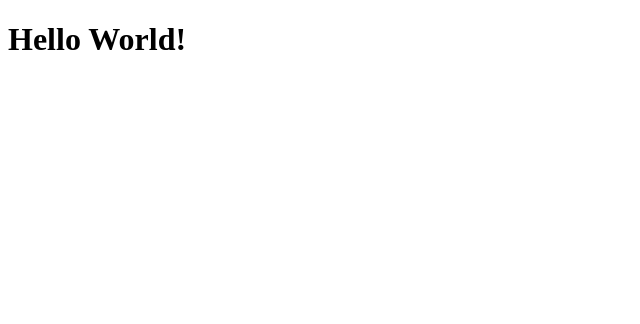
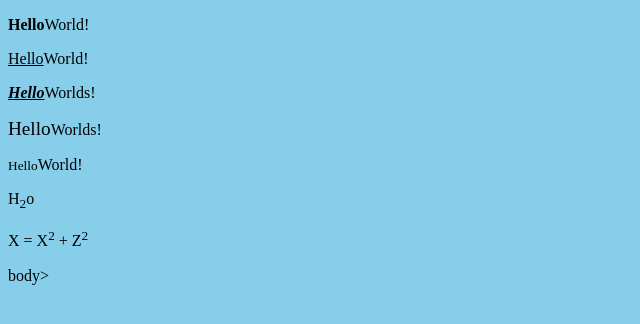
Before and after one commit to reymarcoirang/GitDemo, a plain HTML site: page index.html in a window 1280 px wide. Shown: the whole page, without its empty margins (0-640 px from the left). Drawn offline with Linux system fonts and the light colour scheme.

Commit message:
Text Format

```diff
--- a/index.html
+++ b/index.html
@@ -6,7 +6,24 @@
     <meta name="viewport" content="width=device-width, initial-scale=1.0">
     <title>Document</title>
 </head>
-<body>
-    <h1>Hello World!</h1>
-</body>
+<body bgcolor = "skyblue">
+
+<!-- <h1>Hello World!</h1>
+<p>Lorem, ipsum dolor sit amet consectetur adipisicing elit. Earum eum molestiae nobis architecto non quis? Sunt, labore, deleniti officia exercitationem ducimus natus reprehenderit maiores corporis dolorum totam aliquam, explicabo aspernatur.</p> -->
+
+<p><b>Hello</b>World!</p>
+
+<p><u>Hello</u>World!</p>
+
+<p><b><i><u>Hello</u></i></b>Worlds!</p>
+
+<p><big>Hello</big>Worlds!</p>
+
+<p><small>Hello</small>World!</p>
+
+<p>H<sub>2</sub>o</p>
+
+<p>X = X<sup>2</sup> + Z<sup>2</sup></p>
+
+</html>body>
 </html>
```
